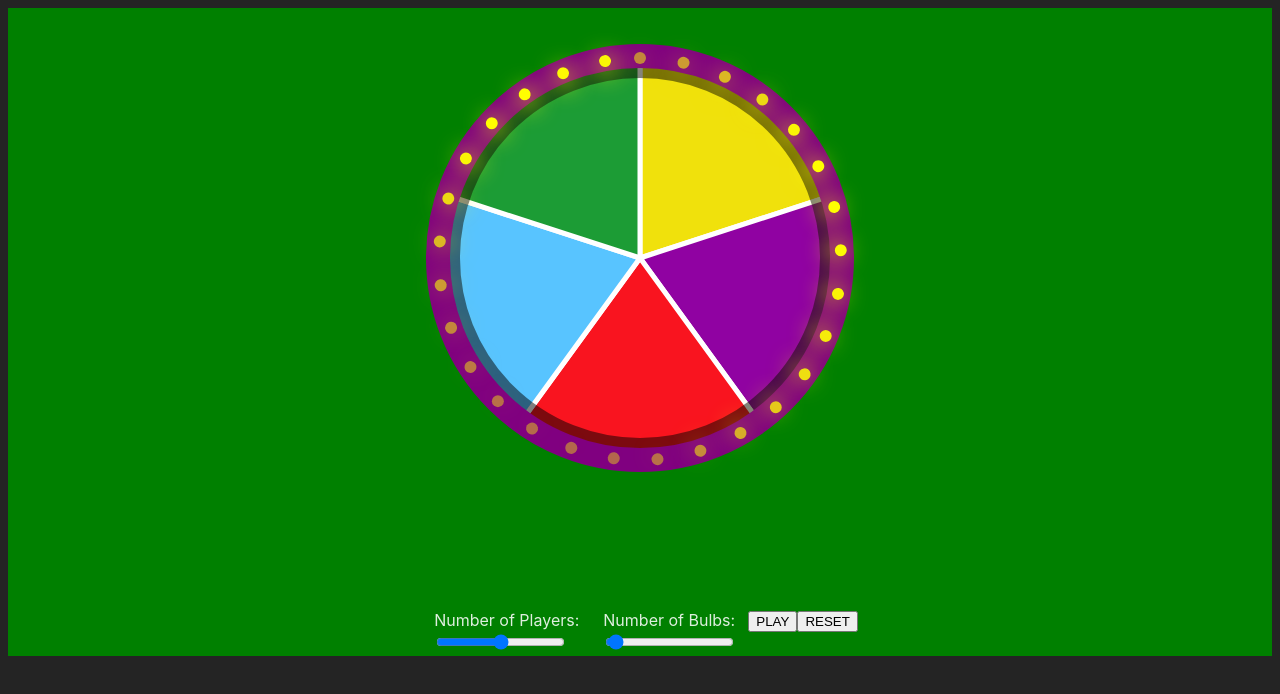
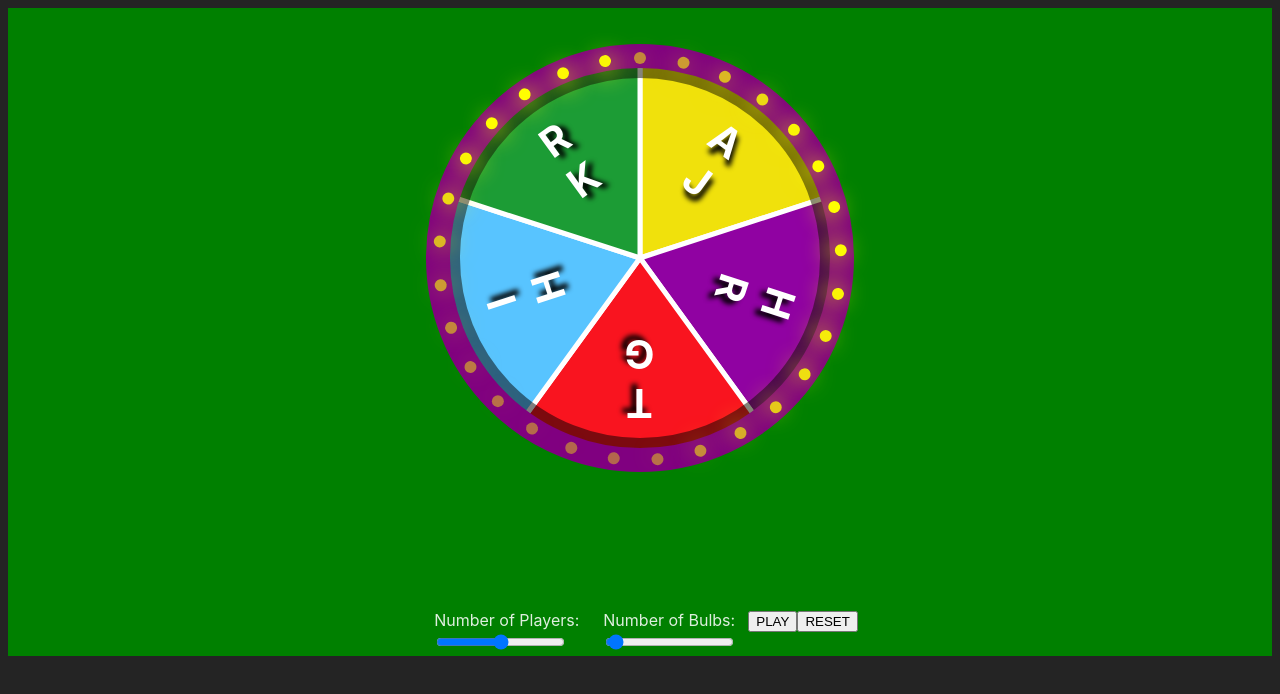
Before and after one commit to tanktoptimmy/play-spinning-wheel, a React (Vite) app: page / in a window 1280 px wide. Shown: the top 694 px of the page. Built offline with nearby package versions, Linux system fonts and the light colour scheme.

Commit message:
adding initials

```diff
--- a/src/App.tsx
+++ b/src/App.tsx
@@ -2,6 +2,7 @@ import {  useEffect, useRef, useState, Fragment, useCallback } from 'react'
 import Arc from './components/Arc'
 import Ranger from './components/Ranger'
 import Lighting from './components/Lighting'
+import Initials from './components/Initials'
 
 export default function Home() {
   const colours = ["#F0E10C", "#9002A2", "#F9141F", "#58C4FF", "#1C9C35"]
@@ -115,6 +116,9 @@ export default function Home() {
                   <div className="abs">
                     <Arc x={200} y={200} radius={200} degrees={angle} rotate={idx*angle} colour={colours[colourSelection]} />
                   </div>
+                  <div className="abs">
+                    <Initials degrees={angle} rotate={idx*angle} colour="white" text={player.short} />
+                  </div>
                 </Fragment>)
               })}
             </div>
--- /dev/null
+++ b/src/components/Initials.tsx
@@ -0,0 +1,18 @@
+export const Initials: React.FC<Props> = ({ degrees, rotate, colour, text }) => {
+  return (
+    <span className="initials" style={{
+        transform:`rotate(${rotate + (degrees/2)}deg)`,
+        color: `${colour}`
+    }}>{text}</span>
+)};
+
+
+// maybe put back in radius for height
+type Props = {
+  degrees: number
+  rotate: number
+  colour: string
+  text: string
+}
+
+export default Initials;
--- a/src/index.css
+++ b/src/index.css
@@ -98,3 +98,19 @@
   left: 194px;
   transform-origin: bottom center;
 }
+
+.initials {
+  position: absolute;
+  height: 170px;
+  top: 30px;
+  left: 150px;
+  transform-origin: bottom center;
+  writing-mode: vertical-lr;
+  text-orientation: upright;
+  letter-spacing: 0em;
+  font-size: 2.5em;
+  font-weight: bold;
+  text-shadow: 5px 5px 5px #000;
+  width: 100px;
+  line-height: 100px
+}
```
